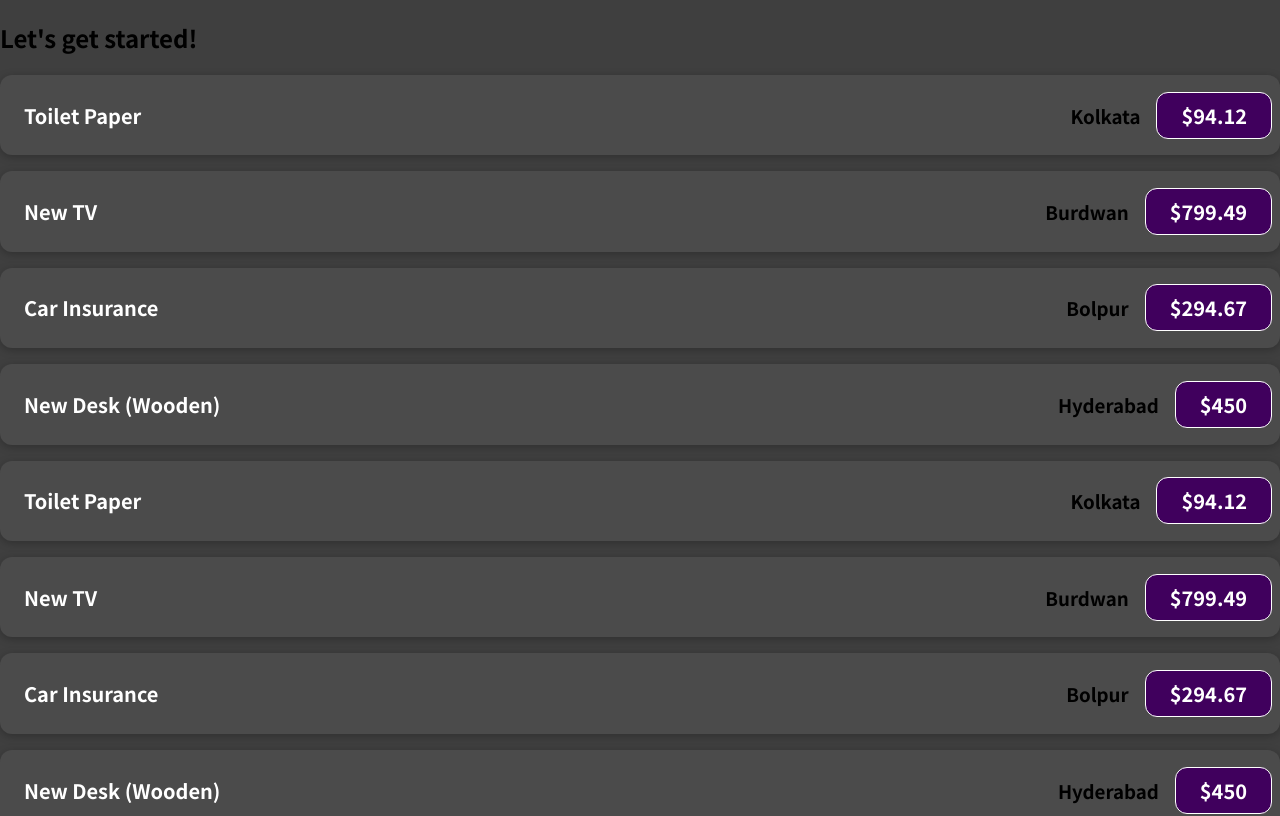
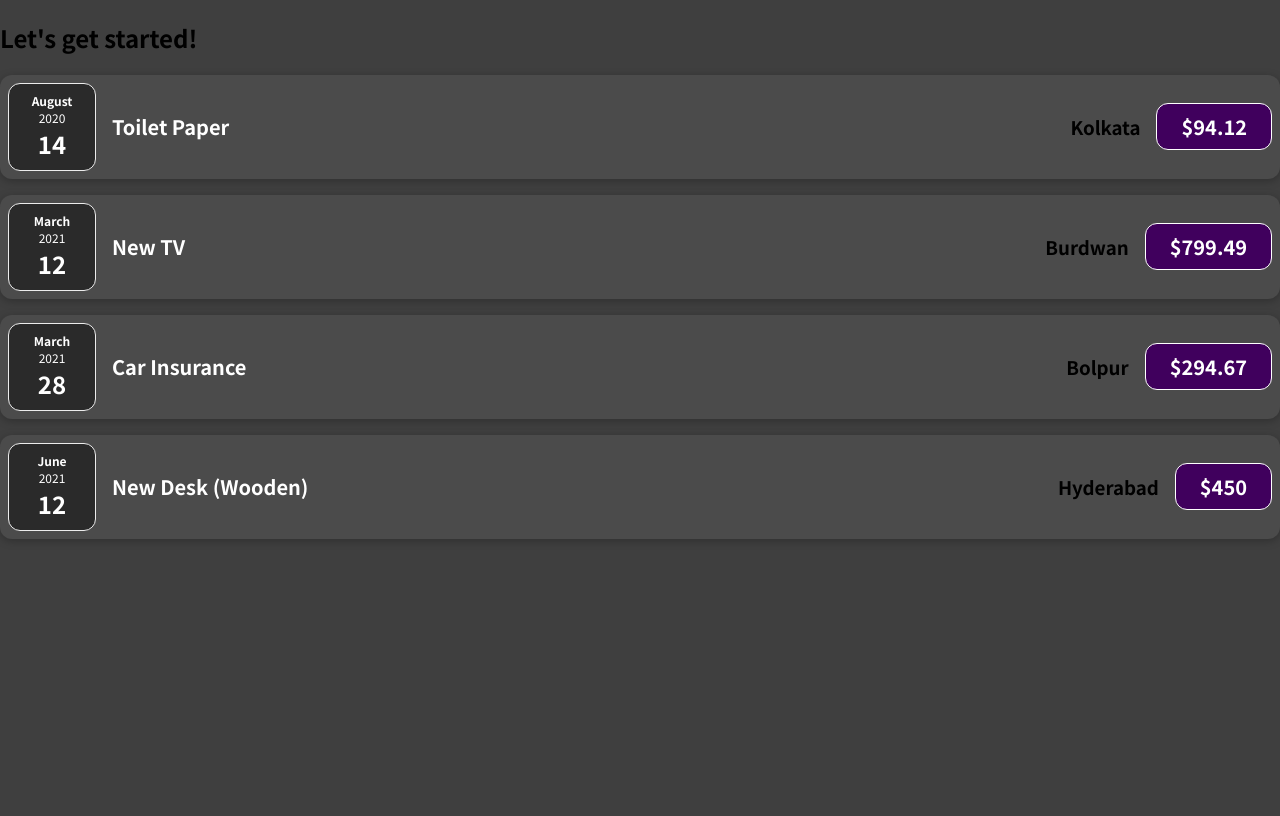
Before and after one commit to syeef-test/react_complete_guide, a React (Create React App) app: page / in a window 1280 px wide. Shown: the top 816 px of the page. Built offline with nearby package versions, Linux system fonts and the light colour scheme.

Commit message:
ExpenseDetails and ExpenseItem component added

```diff
--- a/src/App.js
+++ b/src/App.js
@@ -33,24 +33,33 @@ function App() {
     },
   ];
 
-  const expenseItems = [];
-
-  for (let i = 0; i < 100; i++) {
-    expenseItems.push(
-      <ExpenseItem
-        key={expenses[i % 4].id + i} // Using modulo to cycle through the expenses array
-        title={expenses[i % 4].title}
-        amount={expenses[i % 4].amount}
-        date={expenses[i % 4].date}
-        LocationOfExpenditure={expenses[i % 4].LocationOfExpenditure}
-      />
-    );
-  }
-
   return (
     <div>
       <h2>Let's get started!</h2>
-      {expenseItems}
+      <ExpenseItem
+        title={expenses[0].title}
+        amount={expenses[0].amount}
+        date={expenses[0].date}
+        LocationOfExpenditure={expenses[0].LocationOfExpenditure}
+      />
+      <ExpenseItem
+        title={expenses[1].title}
+        amount={expenses[1].amount}
+        date={expenses[1].date}
+        LocationOfExpenditure={expenses[1].LocationOfExpenditure}
+      />
+      <ExpenseItem
+        title={expenses[2].title}
+        amount={expenses[2].amount}
+        date={expenses[2].date}
+        LocationOfExpenditure={expenses[2].LocationOfExpenditure}
+      />
+      <ExpenseItem
+        title={expenses[3].title}
+        amount={expenses[3].amount}
+        date={expenses[3].date}
+        LocationOfExpenditure={expenses[3].LocationOfExpenditure}
+      />
     </div>
   );
 }
--- /dev/null
+++ b/src/components/ExpenseDate.css
@@ -0,0 +1,26 @@
+.expense-date {
+    display: flex;
+    flex-direction: column;
+    width: 5.5rem;
+    height: 5.5rem;
+    border: 1px solid #ececec;
+    background-color: #2a2a2a;
+    color: white;
+    border-radius: 12px;
+    align-items: center;
+    justify-content: center;
+}
+
+.expense-date__month {
+    font-size: 0.75rem;
+    font-weight: bold;
+}
+
+.expense-date__year {
+    font-size: 0.75rem;
+}
+
+.expense-date__day {
+    font-size: 1.5rem;
+    font-weight: bold;
+}
--- /dev/null
+++ b/src/components/ExpenseDate.js
@@ -0,0 +1,17 @@
+import "./ExpenseDate.css";
+
+function ExpenseDate(props) {
+  const month = props.date.toLocaleString("en-US", { month: "long" });
+  const day = props.date.toLocaleString("en-US", { day: "2-digit" });
+  const year = props.date.getFullYear("en-US", { year: "long" });
+
+  return (
+    <div className="expense-date">
+      <div className="expense-date__month">{month}</div>
+      <div className="expense-date__year">{year}</div>
+      <div className="expense-date__day">{day}</div>
+    </div>
+  );
+}
+
+export default ExpenseDate;
--- /dev/null
+++ b/src/components/ExpenseDetails.js
@@ -0,0 +1,11 @@
+function ExpenseDetails(props) {
+  return (
+    <div className="expense-item__description">
+      <h2>{props.title}</h2>
+      <h3>{props.LocationOfExpenditure}</h3>
+      <div className="expense-item__price">${props.amount}</div>
+    </div>
+  );
+}
+
+export default ExpenseDetails;
--- a/src/components/ExpenseItem.js
+++ b/src/components/ExpenseItem.js
@@ -1,14 +1,17 @@
 import "./ExpenseItem.css";
 
+import ExpenseDate from "./ExpenseDate";
+import ExpenseDetails from "./ExpenseDetails";
 function ExpenseItem(props) {
   return (
     <div className="expense-item">
-      <div>{props.Date}</div>
-      <div className="expense-item__description">
-        <h2>{props.title}</h2>
-        <h3>{props.LocationOfExpenditure}</h3>
-        <div className="expense-item__price">${props.amount}</div>
-      </div>
+      <ExpenseDate date={props.date} />
+      <ExpenseDetails
+        amount={props.amount}
+        location={props.location}
+        title={props.title}
+        LocationOfExpenditure={props.LocationOfExpenditure}
+      />
     </div>
   );
 }
```
